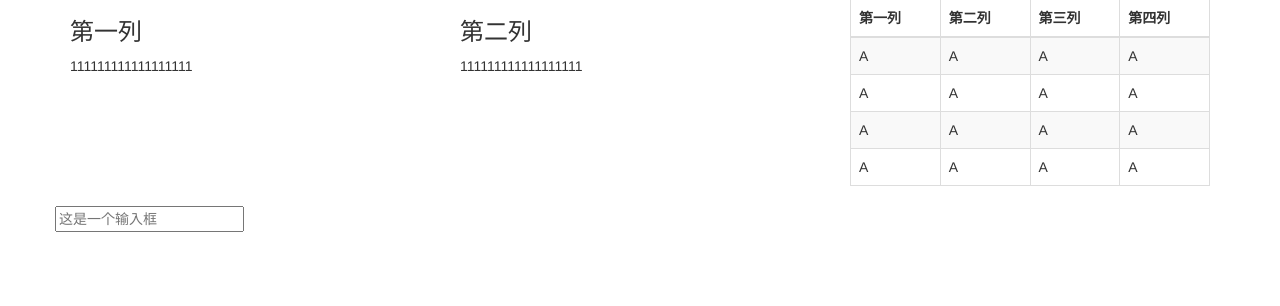
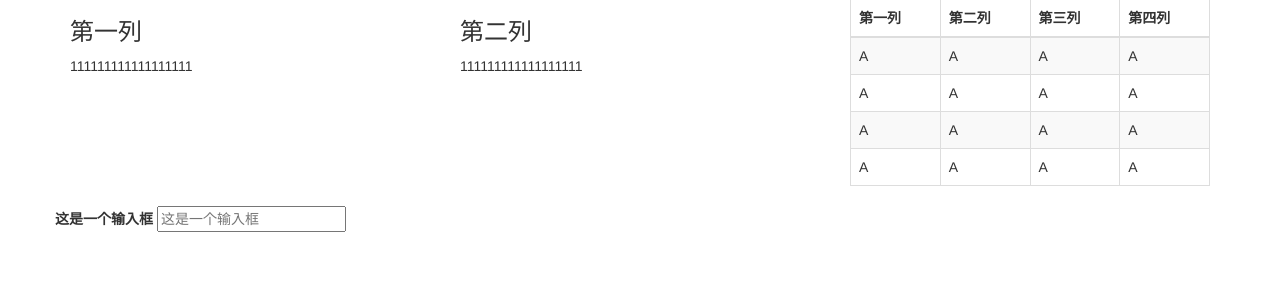
Before and after one commit to xiaokurong/django_vote, a Django app: page /vote/investigator/ in a window 1280 px wide. Shown: the part 260-566 px from the top of the page. Run offline with Django 3.2, Linux system fonts and the light colour scheme; some libraries are stand-ins or nearby versions.

Commit message:
测试1 Signed-off-by: unknown <liuyanjie@Dealeasy.local>

```diff
--- a/vote/templates/vote/base.html
+++ b/vote/templates/vote/base.html
@@ -73,6 +73,7 @@
     <div class="row">
         <form>
             <div class="form-group">
+                <label >这是一个输入框</label>
                 <input type="text" placeholder="这是一个输入框" >
             </div>
         </form>
```
